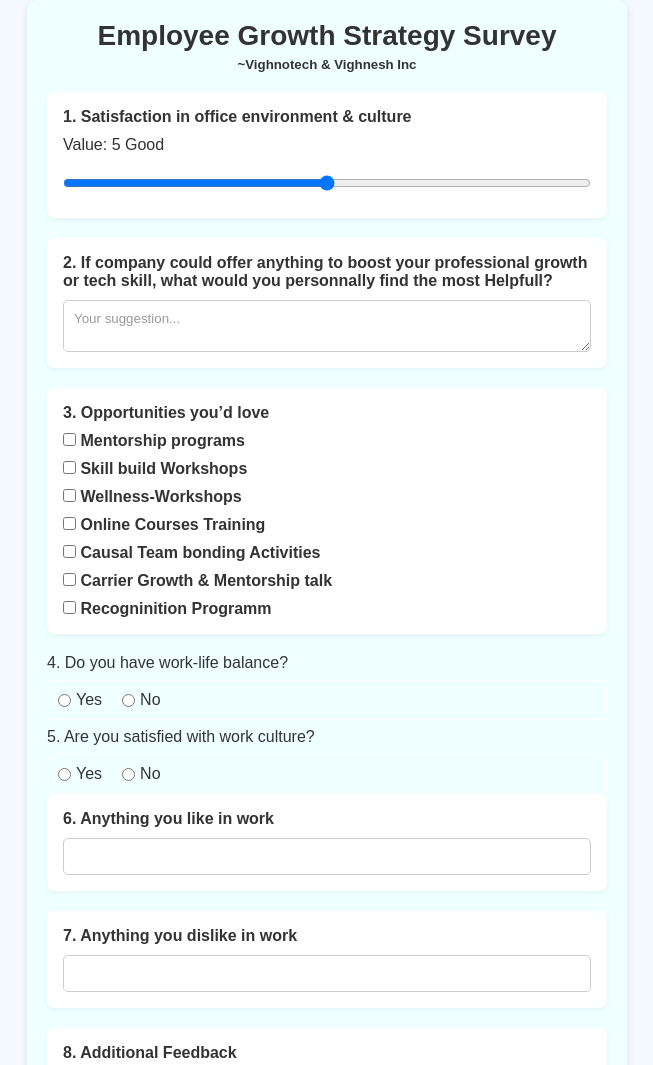
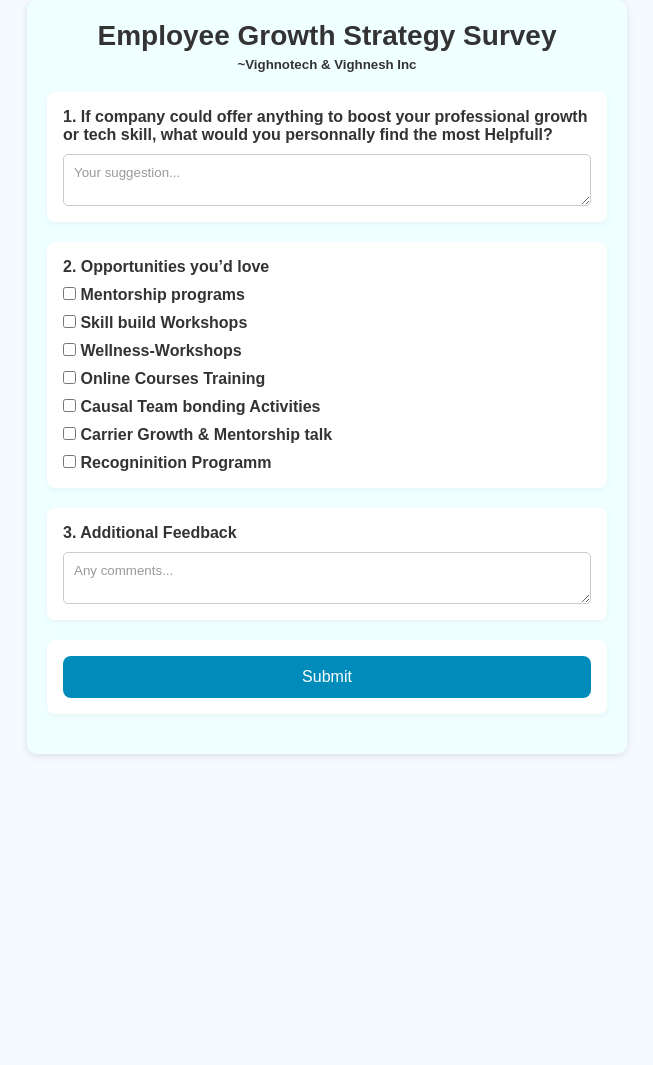
Before and after one commit to gharshit2502/feedback, a plain HTML site: page index.html in a window 1280 px wide. Shown: the top 1065 px of the page, without its empty margins (313-966 px from the left). After the commit the page ends 814 px from the top, so only its background shows below. Drawn offline with Linux system fonts and the light colour scheme.

Commit message:
final approved

```diff
--- a/index.html
+++ b/index.html
@@ -12,16 +12,16 @@
     <h3>Employee Growth Strategy Survey</h3>
     <h5>~Vighnotech & Vighnesh Inc</h5>
     <form method="post" id="form">
-      <div class="form-outer">
+      <!-- <div class="form-outer">
         <label>1. Satisfaction in office environment & culture</label>
         <div>Value:  <span id="ratingValue"> 5 </span>
         <span id="ratingText">Good</span></div>
         <input type="range" id="rating" name="rating" min="0" max="10" value="5" />
 
-      </div>
+      </div> -->
 
       <div class="form-outer">
-        <label>2. If company could offer anything to boost your professional growth or tech skill, what would you personnally find the most Helpfull?</label>
+        <label>1. If company could offer anything to boost your professional growth or tech skill, what would you personnally find the most Helpfull?</label>
         <textarea name="growth_suggestion" rows="2" placeholder="Your suggestion..."></textarea>
       </div>
 
@@ -36,7 +36,7 @@
         <label><input type="checkbox" name="opportunities" value="Recogninition Programm" /> Recogninition Programm  </label>
       </div> -->
       <div class="form-outer">
-  <label>3. Opportunities you’d love</label>
+  <label>2. Opportunities you’d love</label>
   <label><input type="checkbox" name="opportunities[]" value="Mentorship" /> Mentorship programs</label>
   <label><input type="checkbox" name="opportunities[]" value="Skill build Workshops" /> Skill build Workshops</label>
   <label><input type="checkbox" name="opportunities[]" value="Wellness-Workshops" /> Wellness-Workshops</label>
@@ -47,7 +47,7 @@
 </div>
 
 
-
+<!--
       <div class="inline-group">
   <label>4. Do you have work-life balance?</label>
   <div style="display: flex; gap: 20px; align-items: center; margin-top: 8px;border: 0.1px solid #ffffff; padding: 10px; border-radius: 8px;">
@@ -58,7 +58,7 @@
       <input type="radio" name="work_life_balance" value="No" /> No
     </label>
   </div>
-</div>
+ </div>
 
       <div class="inline-group">
   <label>5. Are you satisfied with work culture?</label>
@@ -70,9 +70,9 @@
       <input type="radio" name="work_culture" value="No" /> No
     </label>
   </div>
-</div>
+</div> -->
 
-
+<!--
       <div class="form-outer">
         <label>6. Anything you like in work</label>
         <input type="text" name="like" />
@@ -81,10 +81,10 @@
       <div class="form-outer">
         <label>7. Anything you dislike in work</label>
         <input type="text" name="dislike" />
-      </div>
+      </div> -->
 
       <div class="form-outer">
-        <label>8. Additional Feedback</label>
+        <label>3. Additional Feedback</label>
         <textarea name="feedback" rows="2" placeholder="Any comments..."></textarea>
       </div>
 
```
